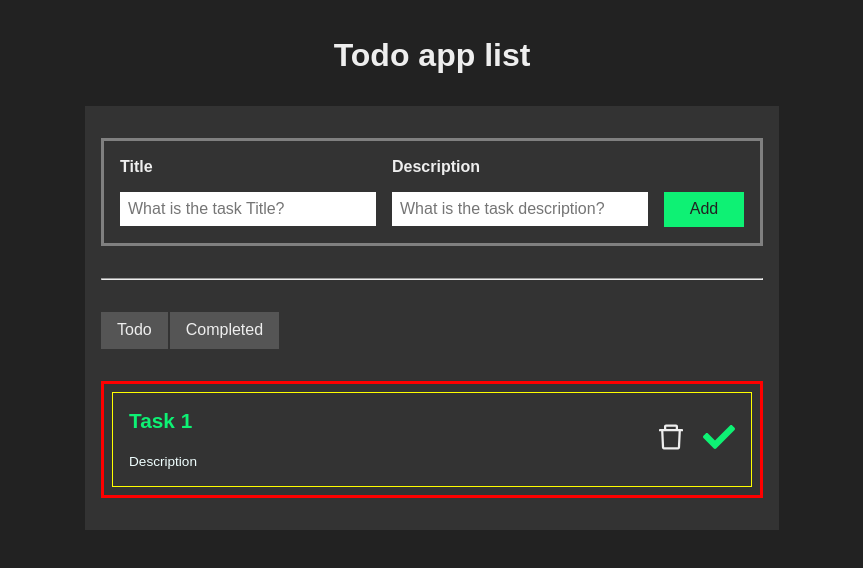
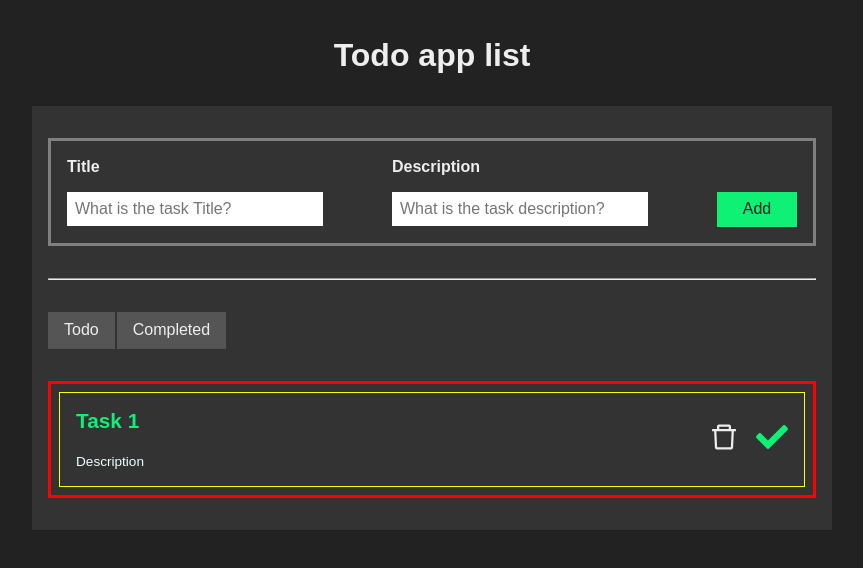
Before and after one commit to peterjbone/todo-app, a React (Vite) app: page / in a window 1280 px wide. Shown: the top 568 px of the page, without its empty margins (208-1071 px from the left). Built offline with nearby package versions, Linux system fonts and the light colour scheme.

Commit message:
Adding handlers to onChange functions of inputs

```diff
--- a/src/App.jsx
+++ b/src/App.jsx
@@ -19,9 +19,16 @@ function App() {
 		if (innerText === "Completed") setButtonSelected("Completed");
 	};
 
-	const handleInputValue = (e) => {
+	const handleNewTitle = (e) => {
 		const { value } = e.target;
-		console.log(value);
+		setNewTitle(value);
+		//console.log(newTitle);
+	};
+
+	const handleNewDescription = (e) => {
+		const { value } = e.target;
+		setNewDescription(value);
+		//console.log(newDescription);
 	};
 
 	return (
@@ -37,7 +44,7 @@ function App() {
 							label="Title"
 							placeholder="What is the task Title?"
 							value={newTitle}
-							handleInputValue={handleInputValue}
+							handleChange={handleNewTitle}
 						/>
 					</div>
 					<div className={styles.inputItem}>
@@ -46,7 +53,7 @@ function App() {
 							label="Description"
 							placeholder="What is the task description?"
 							value={newDescription}
-							handleInputValue={handleInputValue}
+							handleChange={handleNewDescription}
 						/>
 					</div>
 					<div className={styles.inputItem}>
--- a/src/App.module.css
+++ b/src/App.module.css
@@ -11,9 +11,9 @@
 }
 
 .App > .todoWrapper {
-	width: fit-content;
-	min-width: 500px;
-	max-width: 700px;
+	width: 70%;
+	min-width: 700px;
+	max-width: 800px;
 	padding: 2em 1em;
 	margin: 2em auto 0;
 	background-color: #333;
@@ -37,6 +37,7 @@
 	display: flex;
 	flex-flow: column nowrap;
 	align-items: flex-start;
+	justify-content: center;
 }
 
 .inputItem > label {
--- a/src/components/Input/Input.jsx
+++ b/src/components/Input/Input.jsx
@@ -1,7 +1,7 @@
 import React from "react";
 //import styles from "./Input.module.css";
 
-const Input = ({ id, label, placeholder, value, handleInputValue }) => {
+const Input = ({ id, label, placeholder, value, handleChange }) => {
 	return (
 		<>
 			<label htmlFor={id}>{label}</label>
@@ -10,7 +10,7 @@ const Input = ({ id, label, placeholder, value, handleInputValue }) => {
 				type="text"
 				placeholder={placeholder}
 				value={value}
-				onChange={handleInputValue}
+				onChange={handleChange}
 			/>
 		</>
 	);
```
